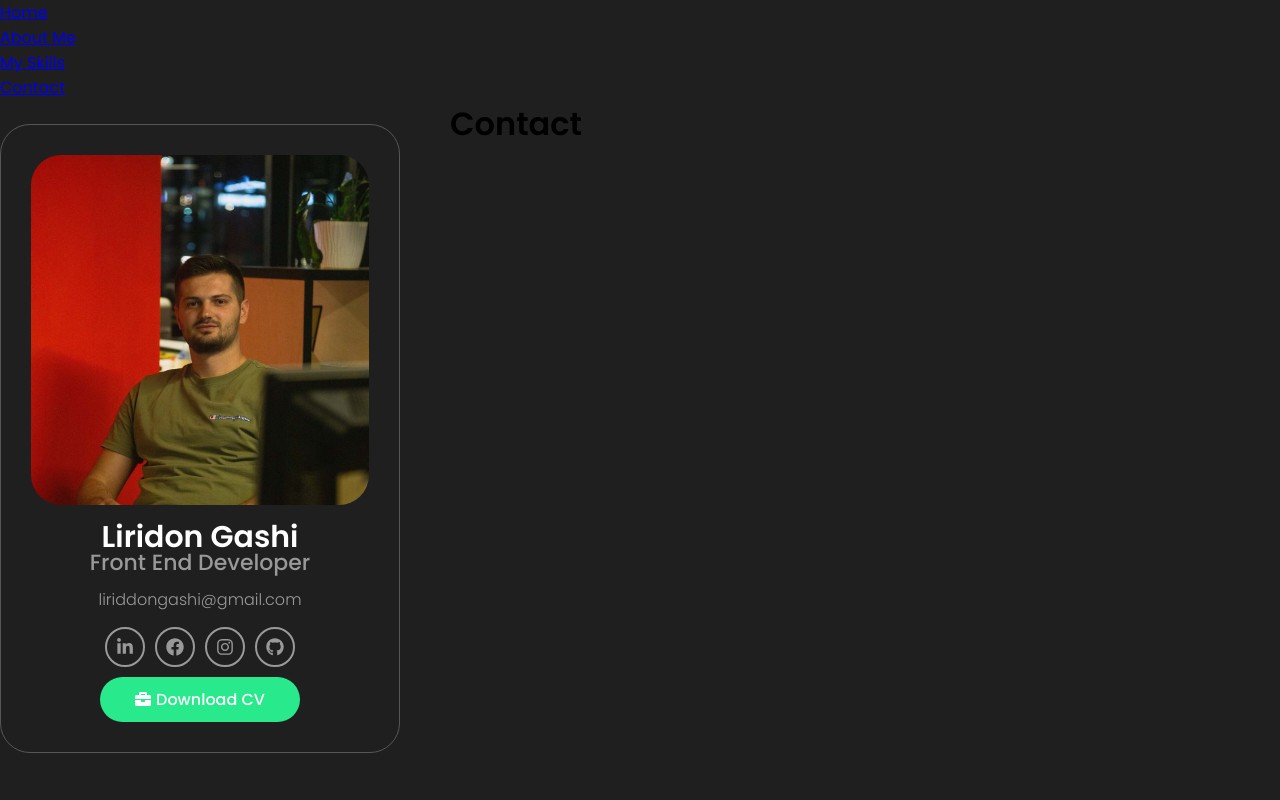
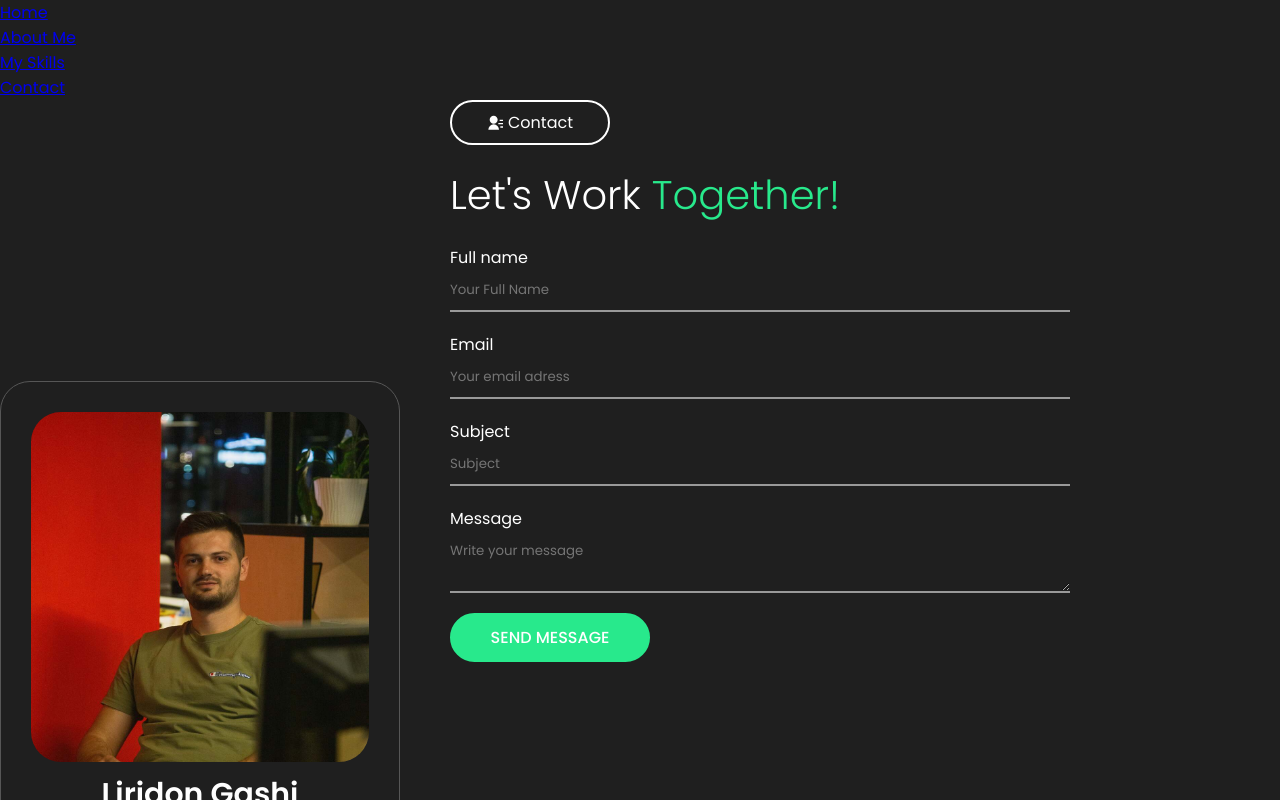
Before and after one commit to liridonig/portfolio, a React (Vite) app: page /Contact in a window 1280 px wide. Shown: the top 800 px of the page. Built offline with nearby package versions, Linux system fonts and the light colour scheme.

Commit message:
Contact Page

```diff
--- a/src/components/about/about.css
+++ b/src/components/about/about.css
@@ -0,0 +1,3 @@
+.abouth1 {
+  color: beige;
+}
--- a/src/components/about/about.jsx
+++ b/src/components/about/about.jsx
@@ -1,9 +1,10 @@
 import React from "react";
+import "./About.css";
 
 const About = () => {
   return (
     <div>
-      <h1>About</h1>
+      <h1 className="abouth1">About</h1>
     </div>
   );
 };
--- a/src/components/contact/contact.css
+++ b/src/components/contact/contact.css
@@ -0,0 +1,51 @@
+.contact-form {
+  max-width: 620px;
+}
+
+.contact-inputs label {
+  color: #fff;
+}
+.contact-inputs {
+  margin-bottom: 20px;
+}
+.contact-input {
+  padding: 10px 0;
+  border: 0;
+  background-color: transparent;
+  display: block;
+  border-bottom: 2px solid #999;
+  width: 100%;
+  font-family: "Poppins", sans-serif;
+  color: #999;
+}
+
+.contact-textarea {
+  padding: 10px 0;
+  border: 0;
+  background-color: transparent;
+  display: block;
+  border-bottom: 2px solid #999;
+  width: 100%;
+  font-family: "Poppins", sans-serif;
+  color: #999;
+}
+
+.contact-btn a {
+  background-color: var(--primary_color);
+  padding: 10px;
+  border-radius: 30px;
+  text-decoration: none;
+  color: #fff;
+  font-weight: 500;
+  display: flex;
+  align-items: center;
+  max-width: 200px;
+  justify-content: center;
+  transition: all 0.4s;
+  border: 2px solid var(--primary_color);
+}
+
+.contact-btn a:hover {
+  color: var(--primary_color);
+  background-color: transparent;
+}
--- a/src/components/contact/contact.jsx
+++ b/src/components/contact/contact.jsx
@@ -1,10 +1,59 @@
 import React from "react";
+import { RiContactsFill } from "react-icons/ri";
+import "./Contact.css";
 
 const Contact = () => {
   return (
-    <div>
-      <h1>Contact</h1>
-    </div>
+    <>
+      <div className="btn-header">
+        <div className="btn-info">
+          <h4 className="btn-info-title">
+            <RiContactsFill></RiContactsFill> Contact
+          </h4>
+          <h3 className="btn-info-subtitle">
+            Let's Work <span>Together!</span>
+          </h3>
+        </div>
+      </div>
+      <div className="contact-form">
+        <form>
+          <div className="contact-inputs">
+            <label>Full name</label>
+            <input
+              type="text"
+              placeholder="Your Full Name"
+              className="contact-input"
+            ></input>
+          </div>
+          <div className="contact-inputs">
+            <label>Email</label>
+            <input
+              type="email"
+              placeholder="Your email adress"
+              className="contact-input"
+            ></input>
+          </div>
+          <div className="contact-inputs">
+            <label>Subject</label>
+            <input
+              type="text"
+              placeholder="Subject"
+              className="contact-input"
+            ></input>
+          </div>
+          <div className="contact-inputs">
+            <label>Message</label>
+            <textarea
+              placeholder="Write your message"
+              className="contact-textarea"
+            ></textarea>
+          </div>
+          <div className="contact-btn">
+            <a>SEND MESSAGE</a>
+          </div>
+        </form>
+      </div>
+    </>
   );
 };
 
--- a/src/components/profile/Profile.css
+++ b/src/components/profile/Profile.css
@@ -82,6 +82,12 @@
   max-width: 200px;
   justify-content: center;
   margin: auto;
+  transition: all 0.4s;
+  border: 2px solid var(--primary_color);
+}
+.donwload-cv a:hover {
+  color: var(--primary_color);
+  background-color: transparent;
 }
 .donwload-cv svg {
   margin-right: 5px;
--- a/src/components/profile/Profile.jsx
+++ b/src/components/profile/Profile.jsx
@@ -1,5 +1,5 @@
 import React from "react";
-import "../profile/Profile.css";
+import "./Profile.css";
 import Me from "../../assets/me.jpeg";
 import {
   FaLinkedinIn,
--- a/src/components/skills/Skills.jsx
+++ b/src/components/skills/Skills.jsx
@@ -9,7 +9,7 @@ import {
   FaBootstrap,
 } from "react-icons/fa";
 import { SiTailwindcss } from "react-icons/si";
-import "../skills/Skills.css";
+import "./Skills.css";
 
 const Skills = () => {
   return (
--- a/src/index.css
+++ b/src/index.css
@@ -8,3 +8,11 @@ body {
   background-color: #1f1f1f;
   --primary_color: #28e98c;
 }
+
+input:focus {
+  outline: none;
+}
+
+textarea:focus {
+  outline: none;
+}
```
